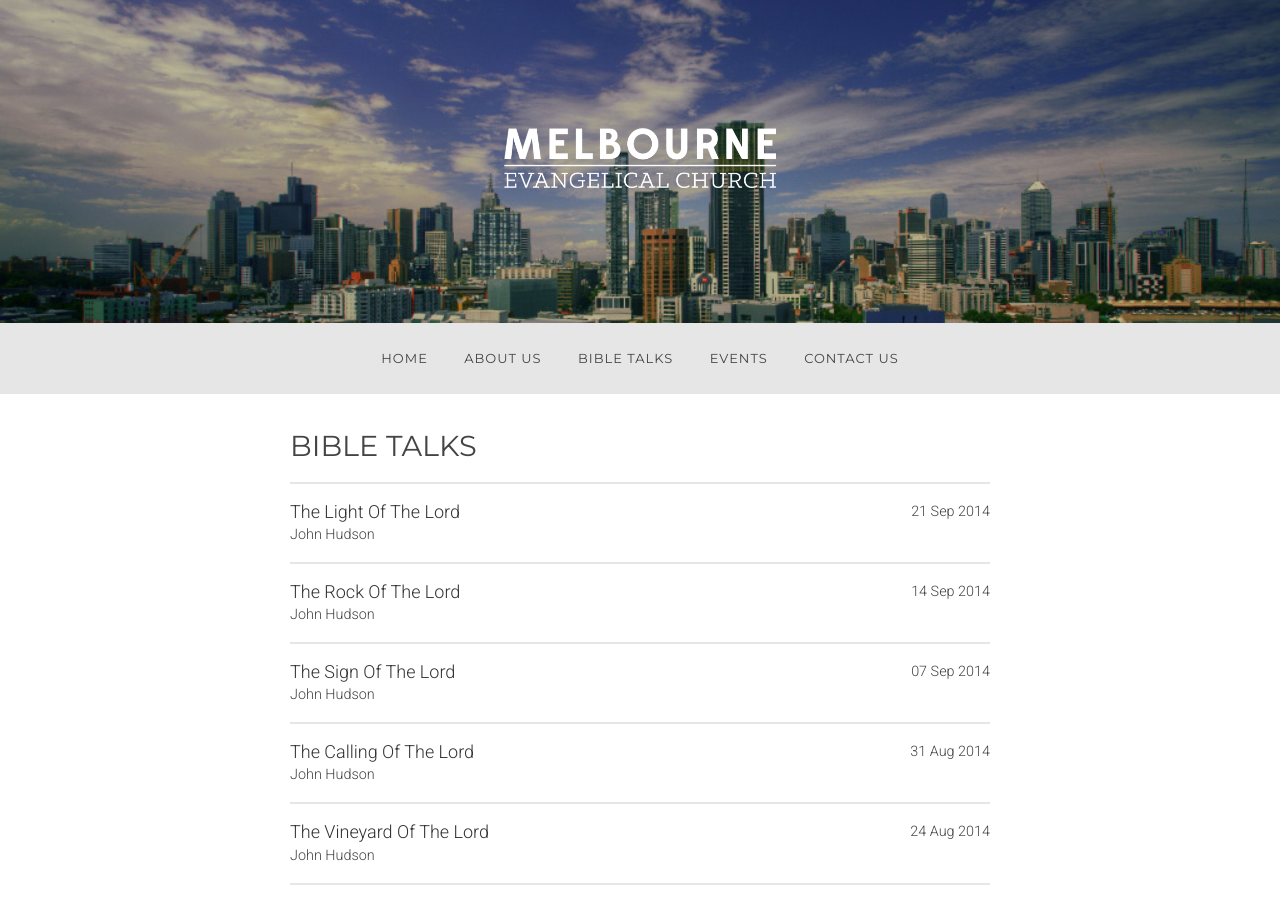
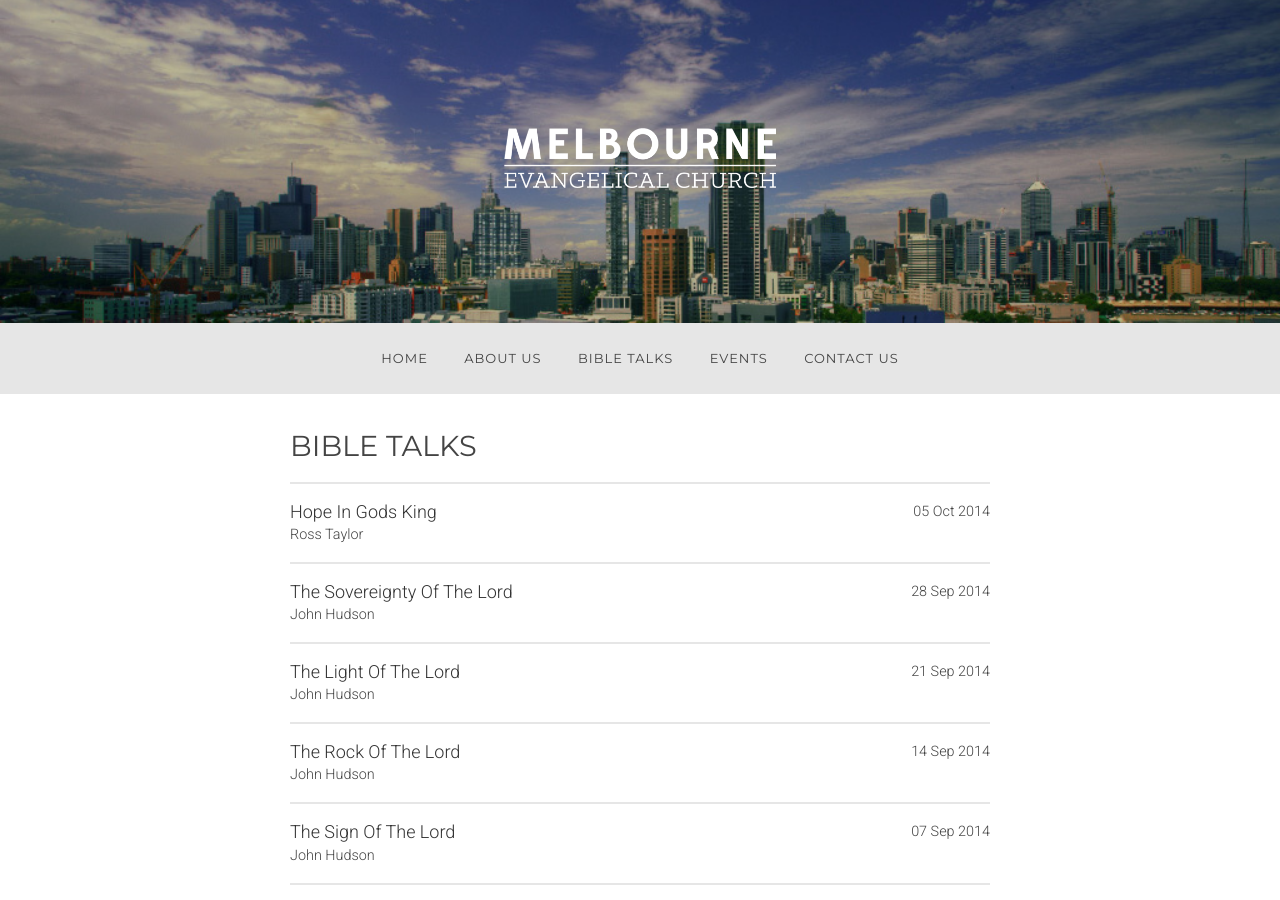
Before and after one commit to allanhortle/melbourneevangelicalchurch.com.au, a Jekyll site: the page built from talks/index.html, in a window 1280 px wide and 900 px high. Built offline with Jekyll 4.4.1, drawn with Linux system fonts in a browser that asks for light colours; Markdown is read by kramdown in place of the engine named in the settings.

Commit message:
late sunday update

```diff
--- /dev/null
+++ b/_posts/2014/2014-09-28-isaiah_9(8)-10(34)-the_sovereignty_of_the_lord-john_hudson.markdown
@@ -0,0 +1,8 @@
+---
+layout: post
+passage: Isaiah 9:8-10:34
+title: The Sovereignty Of The Lord
+author: John Hudson
+date: 2014-09-28
+categories: Isaiah
+---
--- /dev/null
+++ b/_posts/2014/2014-10-05-isaiah_11-12-hope_in_gods_king-ross_taylor.markdown
@@ -0,0 +1,8 @@
+---
+layout: post
+passage: Isaiah 11-12
+title: Hope In Gods King
+author: Ross Taylor
+date: 2014-10-05
+categories: Isaiah
+---
```
Also changed, not shown: events/index.markdown (+4 -3 lines), 2 other files.
